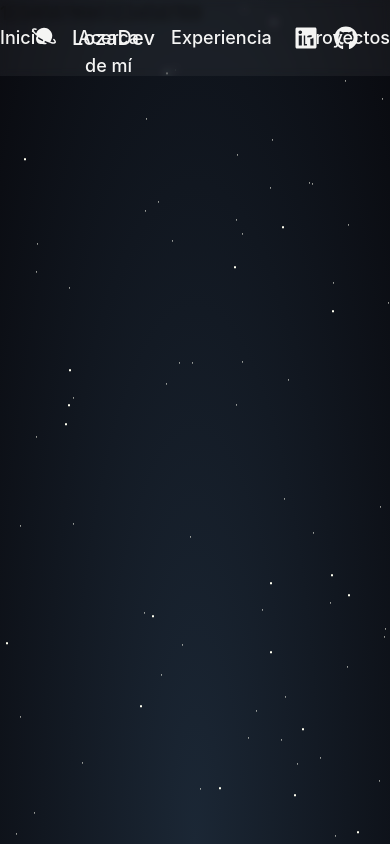
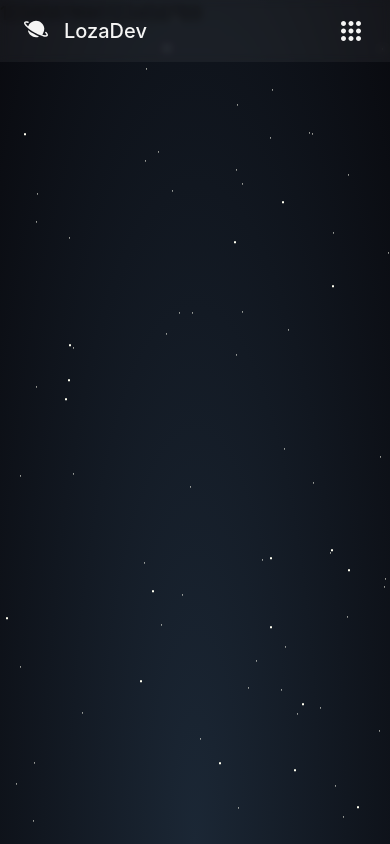
Before and after one commit to sergiolozav2/Portafolio, a React (Vite) app: page / in a window 390 px wide. Built offline with nearby package versions, Linux system fonts and the light colour scheme.

Commit message:
feat: Oculta links y muestra boton en 'md'

```diff
--- a/src/modules/Shared/components/Navbar.tsx
+++ b/src/modules/Shared/components/Navbar.tsx
@@ -2,16 +2,17 @@ import { FaGithub } from "react-icons/fa";
 import { FaLinkedin } from "react-icons/fa6";
 import { IoPlanet } from "react-icons/io5";
 import { AnimatedUnderlineText } from "./AnimatedUnderlineText";
+import { CgMenuGridO } from "react-icons/cg";
 
 export function Navbar() {
   return (
-    <nav className="fixed inset-0 bottom-auto isolate z-10 bg-white/5 bg-clip-padding px-8 py-6 text-lg backdrop-blur-sm backdrop-filter">
+    <nav className="fixed inset-0 bottom-auto isolate z-10 bg-white/5 bg-clip-padding px-6 py-4 text-lg backdrop-blur-sm backdrop-filter md:px-8 md:py-6">
       <div className="relative flex w-full items-center justify-between font-medium text-stone-100">
         <div className="flex gap-4 text-xl">
           <IoPlanet className="text-2xl" />
           <span>LozaDev</span>
         </div>
-        <div className="flex gap-4 text-2xl">
+        <div className="hidden gap-4 text-2xl md:flex">
           <a href="https://www.linkedin.com/in/sergio-loza/" target="_blank">
             <FaLinkedin />
           </a>
@@ -20,12 +21,12 @@ export function Navbar() {
           </a>
         </div>
 
-        <div className="absolute right-1/2 top-0 flex translate-x-1/2 gap-8">
+        <div className="absolute right-1/2 top-0 hidden translate-x-1/2 gap-8 md:flex">
           <AnimatedUnderlineText>
             <button>Inicio</button>
           </AnimatedUnderlineText>
           <AnimatedUnderlineText>
-            <button>Acerca de mí</button>
+            <button className="whitespace-nowrap">Acerca de mí</button>
           </AnimatedUnderlineText>
           <AnimatedUnderlineText>
             <button>Experiencia</button>
@@ -34,6 +35,9 @@ export function Navbar() {
             <button>Proyectos</button>
           </AnimatedUnderlineText>
         </div>
+        <button className="block text-3xl md:hidden">
+          <CgMenuGridO />
+        </button>
       </div>
     </nav>
   );
```
